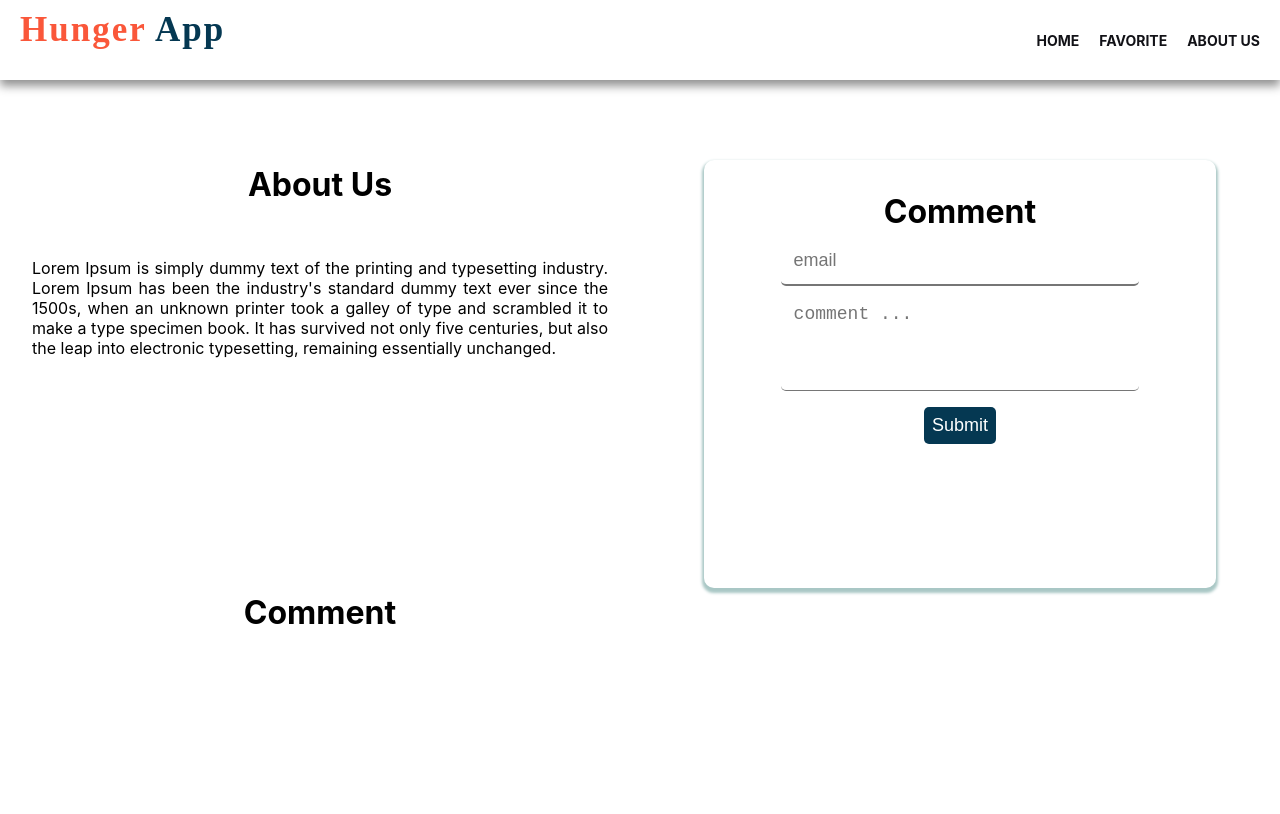
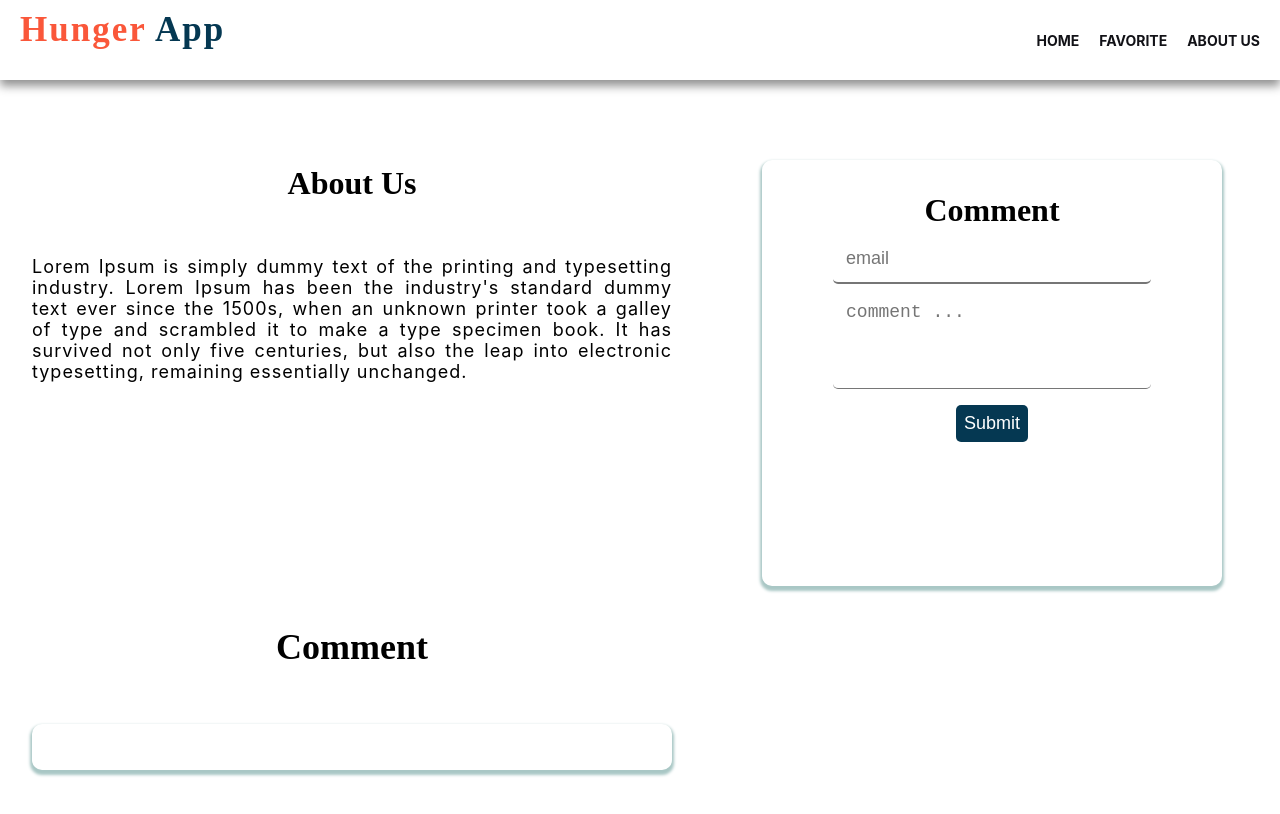
Before and after one commit to AnantaNd/tefa-c3, a Next.js app: page /about in a window 1280 px wide. Shown: the top 814 px of the page. Built offline with nearby package versions, Linux system fonts and the light colour scheme; a web font is replaced by a local one.

Commit message:
fix styling

```diff
--- a/data.js
+++ b/data.js
@@ -8,7 +8,7 @@ export const restaurant = [
     image:'https://ik.imagekit.io/l47yqgkjf/4_ea0LoGarw.jpg?ik-sdk-version=javascript-1.4.3&updatedAt=1661050624413c',
     menu: [
       {
-        idMenu:1,
+        _id:1,
         nameMenu: 'mie goreng',
         price: 20000,
         imgMenu:'https://ik.imagekit.io/l47yqgkjf/8_tLWy8fZRj.jpg?ik-sdk-version=javascript-1.4.3&updatedAt=1663217272232'
@@ -24,7 +24,7 @@ export const restaurant = [
     image:'https://ik.imagekit.io/l47yqgkjf/3_GoOpl6YFP.jpg?ik-sdk-version=javascript-1.4.3&updatedAt=1660621619556',
     menu: [
       {
-        idMenu:1,
+        _id:1,
         nameMenu: 'nasi goreng',
         price: 20000,
         imgMenu:'https://ik.imagekit.io/l47yqgkjf/9_WWVBdTVGq.jpg?ik-sdk-version=javascript-1.4.3&updatedAt=1663242384954'
@@ -40,19 +40,19 @@ export const restaurant = [
     image:'https://ik.imagekit.io/l47yqgkjf/6_vTISTpmrp.jpg?ik-sdk-version=javascript-1.4.3&updatedAt=1661223965452',
     menu: [
       {
-        idMenu:1,
+        _id:1,
         nameMenu: 'Capuchino',
         price: 20000,
         imgMenu:'https://ik.imagekit.io/l47yqgkjf/10_wF-gQbT1c.jpg?ik-sdk-version=javascript-1.4.3&updatedAt=1663216742035'
       },
       {
-        idMenu:2,
+        _id:2,
         nameMenu: 'expresso',
         price: 20000,
         imgMenu:'https://ik.imagekit.io/l47yqgkjf/11_mfYAIshnk.jpg?ik-sdk-version=javascript-1.4.3&updatedAt=1663241613367'
       },
       {
-        idMenu:3,
+        _id:3,
         nameMenu: 'mathca latte',
         price: 18000,
         imgMenu:'https://ik.imagekit.io/l47yqgkjf/12_q8N4Vt3hf.jpg?ik-sdk-version=javascript-1.4.3&updatedAt=1663242976592'
@@ -68,7 +68,7 @@ export const restaurant = [
     image:'https://ik.imagekit.io/l47yqgkjf/4_ea0LoGarw.jpg?ik-sdk-version=javascript-1.4.3&updatedAt=1661050624413c',
     menu: [
       {
-        idMenu:1,
+        _id:1,
         nameMenu: 'mie goreng',
         price: 20000,
         imgMenu:'https://ik.imagekit.io/l47yqgkjf/8_tLWy8fZRj.jpg?ik-sdk-version=javascript-1.4.3&updatedAt=1663217272232'
--- a/pages/about.js
+++ b/pages/about.js
@@ -31,8 +31,10 @@ export default function About(){
         </div>
         <div className={style.display_comment}>
           <h1 className={style.title}>comment</h1>
-          <p>{isData.email}</p>
-          <p>{isData.comment}</p>
+          <div className={style.content_comment}>
+            <p className={style.text_email}>{isData.email}</p>
+            <p className={style.text_comment}>{isData.comment}</p>
+          </div>
         </div>
       </div>
     </>
--- a/styles/About.module.css
+++ b/styles/About.module.css
@@ -3,7 +3,7 @@
   margin: 2rem auto;
   padding: 0;
   display: grid;
-  grid-template-columns: 50% 50%;
+  grid-template-columns: 55% 45%;
 }
 .comment{
   width: 80%;
@@ -13,26 +13,28 @@
   border-radius: 10px;
   box-shadow: 0 3px 3px 2px #A9C7C5;
 }
-.display_comment{
-  margin: 0 2rem;
-
-}
 .title{
   text-align: center;
   padding: 2rem;
   text-transform: capitalize;
+  font-family: cursive;
+
 }
 .title_comment{
   box-sizing: border-box;
   text-align: center;;
   text-transform: capitalize;
   margin: 0;
+  font-family: cursive;
+
 }
 .desc_about{
   box-sizing: border-box;
   text-align: justify;
-  margin: 1px auto;
+  margin: 2px auto;
   padding: 0 2rem 0 2rem;
+  font-size: 18px;
+  letter-spacing: 1px;
 }
 .input_email{
   box-sizing: border-box;
@@ -70,10 +72,29 @@
   font-size: 18px;
   text-transform: capitalize;
 }
-.display{
+.display_comment{
   box-sizing: border-box;
   font-size: 18px;
-  text-align: center;
+  margin: 2rem ;
+  /* background-color: #053852; */
+}
+.content_comment{
+  width: 100%;
+  /* height: 100; */
+  margin: 0 auto;
+  padding: .8rem;
+  border-radius: 10px;
+  /* border: 1px solid #A9C7C5; */
+  box-shadow: 0 3px 3px 2px #A9C7C5 ;
+
+}
+.text_email{
+  font-size: 18px;
+  font-weight: 600;
+  opacity: .8;
+}
+.text_comment{
+  font-size: 20px;
 }
 @media screen and (max-width: 768px){
   .container{
--- a/styles/Card.module.css
+++ b/styles/Card.module.css
@@ -22,6 +22,7 @@
   font-size: 28px;
   letter-spacing: 1.8px;
   text-transform: capitalize;
+  font-family: cursive;
 }
 .location{
   border-radius: 10px 10px 0 0;
```
Also changed, not shown: pages/favorite/[restId]/index.js (+43 -29 lines).
